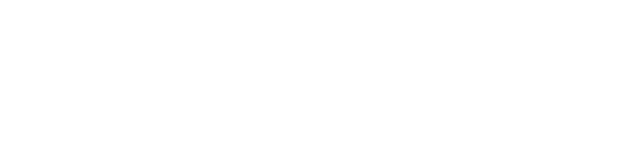
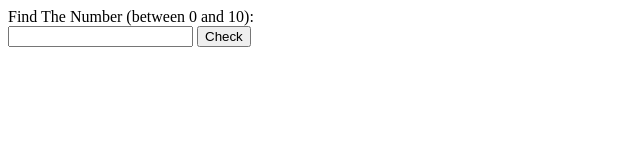
Before and after one commit to gokhandogan7/Finding_Number-Project, a plain HTML site: page index.html in a window 1280 px wide. Shown: the whole page, without its empty margins (0-640 px from the left). Drawn offline with Linux system fonts and the light colour scheme.

Commit message:
develop part of HTML codes

```diff
--- a/index.html
+++ b/index.html
@@ -7,6 +7,12 @@
     <link rel="stylesheet" href="style.css">
 </head>
 <body>
-
+    <div class="container">
+        <div class="text">Find The Number (between 0 and 10):</div>
+        <div class="input">
+            <input type="text" id="input">
+            <button id="btn">Check</button>
+        </div>
+    </div>
 </body>
 </html>
```
